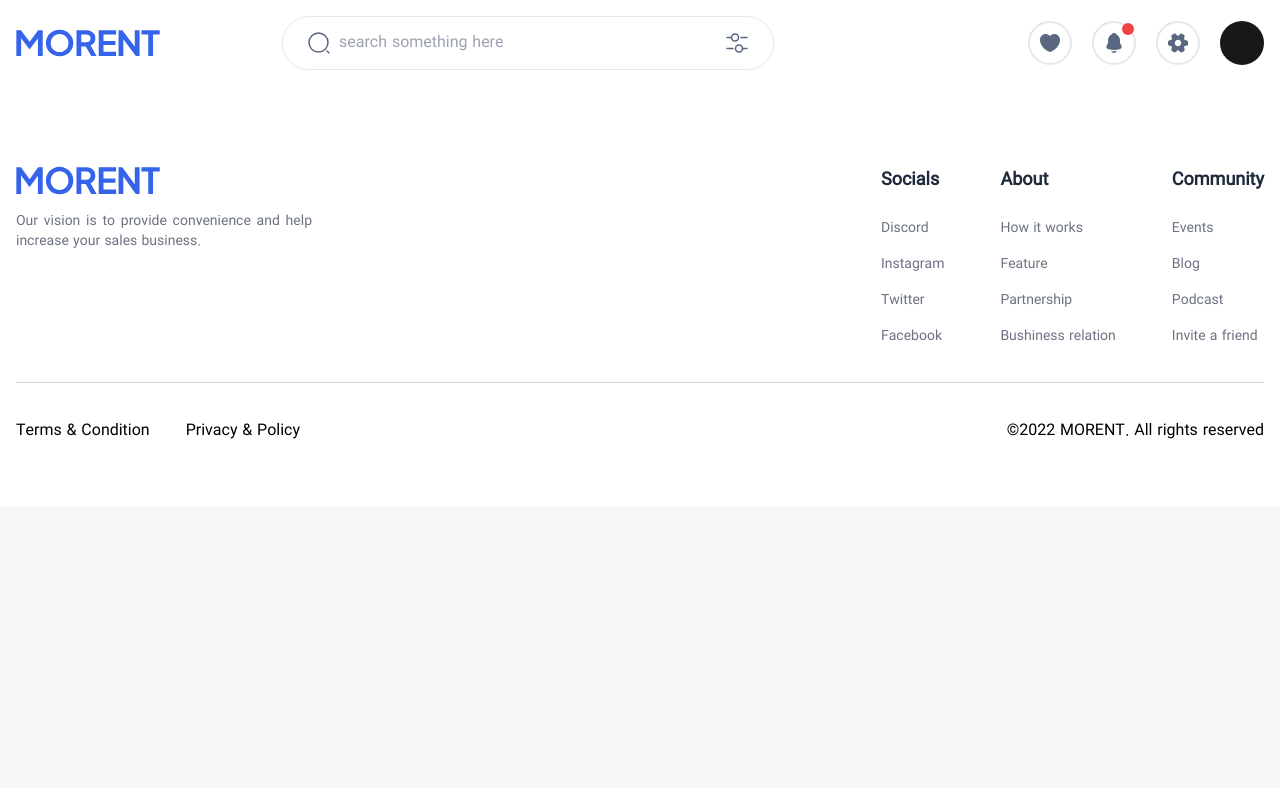
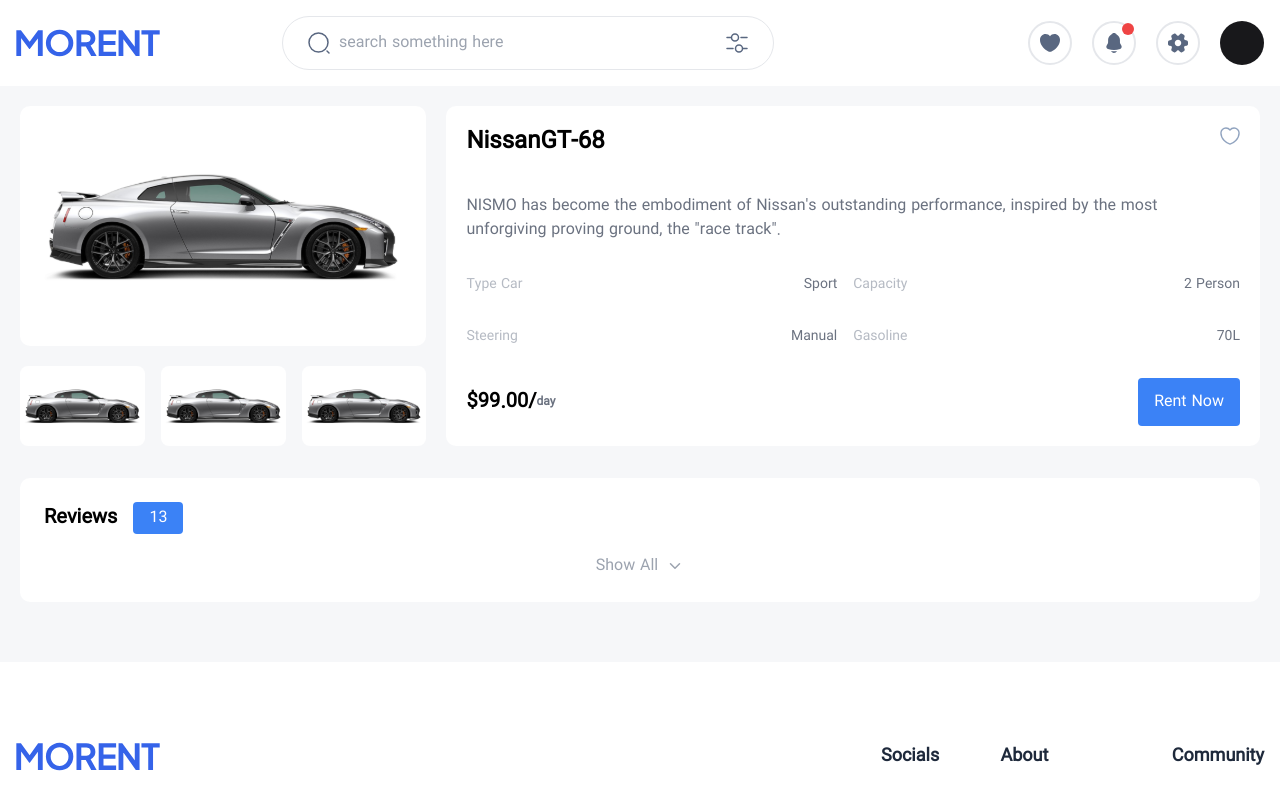
Before and after one commit to mahdibashirione/the-cars, a React (Create React App) app: page /car/Koenigsegg/4 in a window 1280 px wide. Shown: the top 788 px of the page. Built offline with nearby package versions, Linux system fonts and the light colour scheme.

Commit message:
add detailCarPage

```diff
--- /dev/null
+++ b/src/components/DetailCar.js
@@ -0,0 +1,41 @@
+import { Link } from "react-router-dom";
+
+const DetailCar = () => {
+  return (
+    <div className="w-full">
+      <div className="w-full flex justify-between mb-4 lg:mb-9">
+        <h2 className="text-xl lg:text-2xl font-bold select-none">NissanGT-68</h2>
+        <button className="w-5 h-5"><img className="w-full object-cover" src="/icons/Heart.svg" alt="icon-like" /></button>
+      </div>
+      <p className="text-sm lg:text-base text-gray-500 select-none">
+        NISMO has become the embodiment of Nissan's outstanding performance, inspired by the most unforgiving proving ground, the "race track".
+      </p>
+      <div className="w-full  gap-y-8 flex flex-wrap mt-4 lg:mt-8 select-none">
+        <div className="w-1/2 pr-4 flex items-center justify-between">
+          <span className="text-[12px] lg:text-sm text-gray-400/75">Type Car</span>
+          <p className="text-[12px] lg:text-sm text-gray-500">Sport</p>
+        </div>
+        <div className="w-1/2 flex items-center justify-between">
+          <span className="text-[12px] lg:text-sm text-gray-400/75">Capacity</span>
+          <p className="text-[12px] lg:text-sm text-gray-500">2 Person</p>
+        </div>
+        <div className="w-1/2 pr-4 flex items-center justify-between">
+          <span className="text-[12px] lg:text-sm text-gray-400/75">Steering</span>
+          <p className="text-[12px] lg:text-sm text-gray-500">Manual</p>
+        </div>
+        <div className="w-1/2 flex items-center justify-between">
+          <span className="text-[12px] lg:text-sm text-gray-400/75">Gasoline</span>
+          <p className="text-[12px] lg:text-sm text-gray-500">70L</p>
+        </div>
+      </div>
+      <div className="w-full flex justify-between items-center mt-6 lg:mt-8">
+        <div>
+          <span className="lg:text-xl flex items-center font-bold">$99.00/<p className="text-[12px] text-gray-500">day</p></span>
+        </div>
+        <Link to="/" className="hover:scale-95 outline-none duration-300 text-[12px] py-3 px-4 rounded lg:text-base text-white bg-blue-500">Rent Now</Link>
+      </div>
+    </div>
+  );
+}
+
+export default DetailCar;
--- /dev/null
+++ b/src/components/Gallery.js
@@ -0,0 +1,22 @@
+const Gallery = () => {
+  return (
+    <div className="w-full md:h-full flex flex-col justify-between max-w-[400px] md:max-w-none">
+      <div className="w-full h-56 md:h-52 lg:h-[270px] xl:h-60 bg-white overflow-hidden rounded-[10px] flex items-center justify-center p-6">
+        <img className="w-full object-cover" alt="image-car" src="/images/NissanGT-R.svg" />
+      </div>
+      <div className="w-full gap-x-4 flex items-center justify-between">
+        <div className="w-full flex items-center justify-center mt-2 md:mt-0 h-16 lg:h-20 xl:h-20 rounded-lg bg-white overflow-hidden p-1">
+          <img className="w-full object-cover" alt="image-car" src="/images/NissanGT-R.svg" />
+        </div>
+        <div className="w-full flex items-center justify-center mt-2 md:mt-0 h-16 lg:h-20 xl:h-20 rounded-lg bg-white overflow-hidden p-1">
+          <img className="w-full object-cover" alt="image-car" src="/images/NissanGT-R.svg" />
+        </div>
+        <div className="w-full flex items-center justify-center mt-2 md:mt-0 h-16 lg:h-20 xl:h-20 rounded-lg bg-white overflow-hidden p-1">
+          <img className="w-full object-cover" alt="image-car" src="/images/NissanGT-R.svg" />
+        </div>
+      </div>
+    </div>
+  );
+}
+
+export default Gallery;
--- /dev/null
+++ b/src/pages/DetailCarPage.js
@@ -0,0 +1,33 @@
+import DetailCar from "../components/DetailCar";
+import Gallery from "../components/Gallery";
+import { FiChevronDown } from "react-icons/fi"
+
+
+const DetailCarPage = () => {
+  return (
+    <section className="w-full">
+      <div className="w-full container p-5">
+        <article className="w-full flex flex-col md:flex-row gap-5">
+          <div className="w-full md:w-1/2 xl:w-1/3 flex justify-center"><Gallery /></div>
+          <div className="w-full md:w-1/2 xl:w-2/3 bg-white rounded-[10px] p-4 lg:p-5"><DetailCar /></div>
+        </article>
+        <article className="w-full p-4 lg:p-6 bg-white rounded-[10px] mb-8 lg:mb-10 mt-8">
+          {/*Title*/}
+          <div className="w-full flex items-center gap-x-4 select-none">
+            <h2 className="font-bold lg:text-xl">Reviews</h2>
+            <span className="bg-blue-500 text-white text-sm lg:text-base py-1 rounded px-4">13</span>
+          </div>
+          {/*Users*/}
+
+          {/*BTN Show All*/}
+          <button className="text-sm lg:text-base mt-5 text-gray-400 mx-auto flex gap-x-2 items-center justify-center">
+            Show All
+            <FiChevronDown className="text-lg" />
+          </button>
+        </article>
+      </div>
+    </section>
+  );
+}
+
+export default DetailCarPage;
--- a/src/routes/routes.js
+++ b/src/routes/routes.js
@@ -1,7 +1,10 @@
-const { default: HomePage } = require("../pages/HomePage");
+import DetailCarPage from "../pages/DetailCarPage";
+import HomePage from "../pages/HomePage";
+
 
 const routes = [
-  { path: "/", element: <HomePage /> }
+  { path: "/", element: <HomePage /> },
+  { path: "/car/:name/:id", element: <DetailCarPage /> },
 ]
 
 export default routes
```
